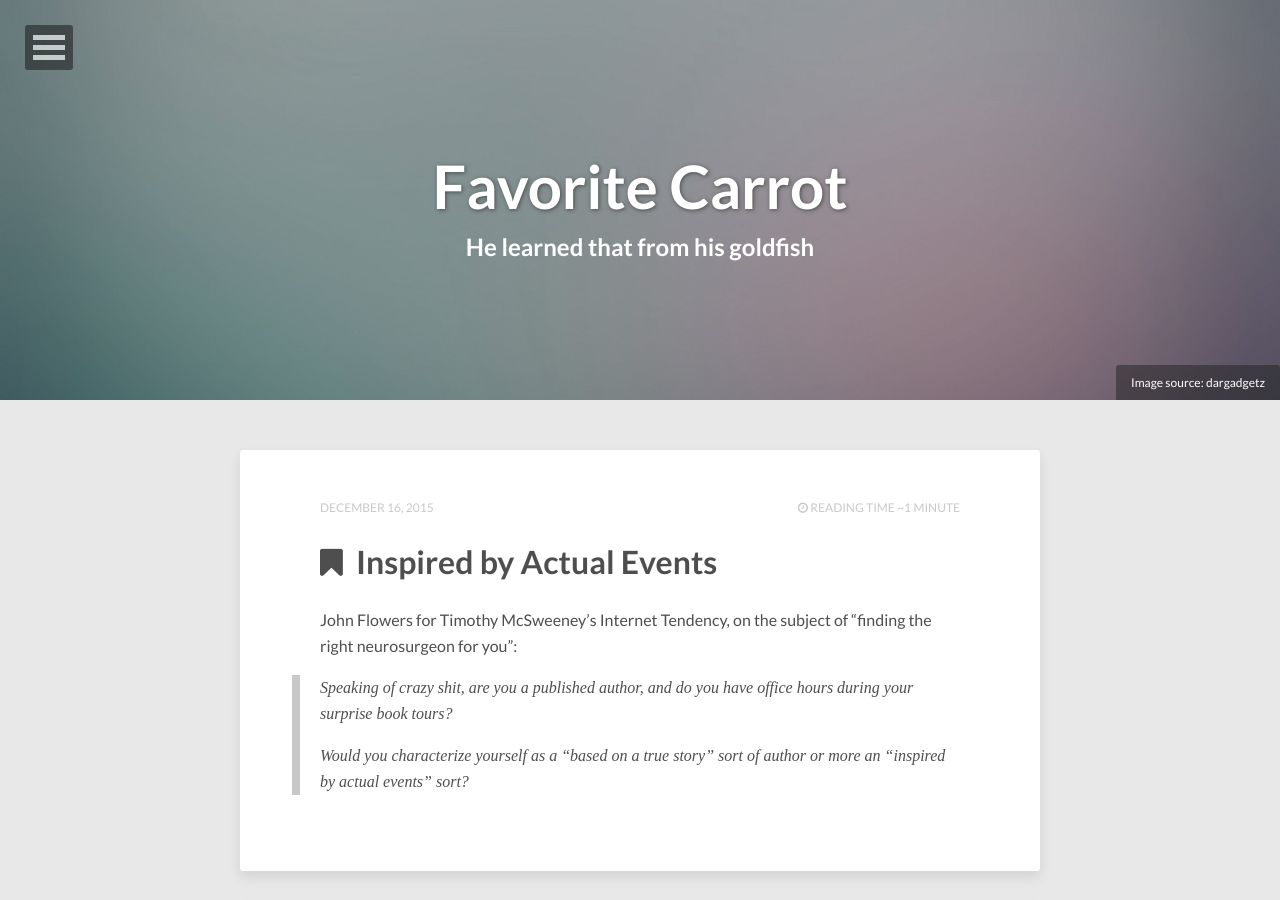
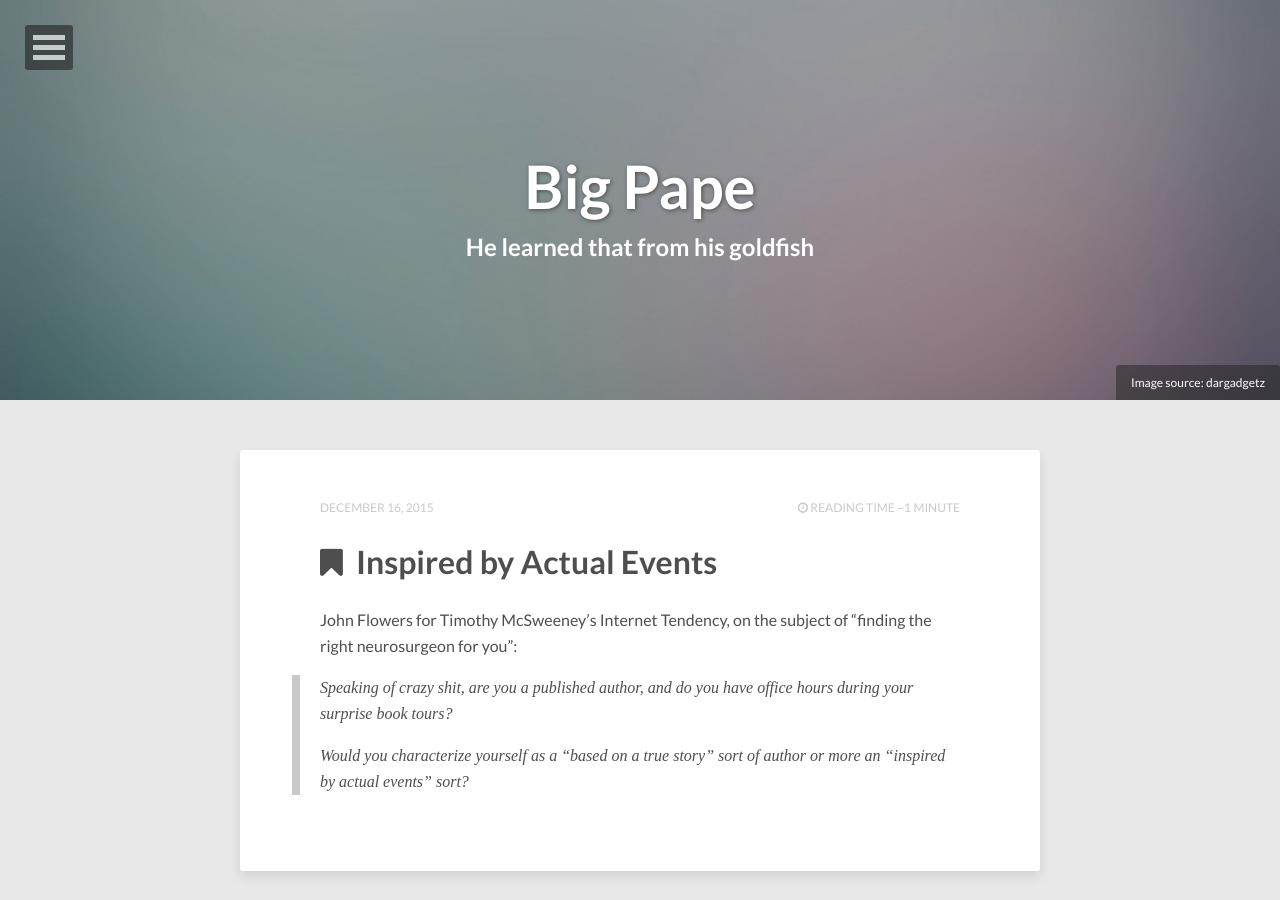
Before and after one commit to CarterPape/CarterPape.github.io, a Jekyll site: the page built from index.html, in a window 1280 px wide and 900 px high. Built offline with Jekyll 4.4.1, drawn with Linux system fonts in a browser that asks for light colours; nearby versions of some CDN libraries; the list of posts is cut into pages by our own code.

Commit message:
Better name

```diff
--- a/_config.yml
+++ b/_config.yml
@@ -1,6 +1,6 @@
-title:              Favorite Carrot
+title:              Big Pape
 description:        "A website containing the writing of a programmer who also loves math."
-disqus_shortname:   favcarrot
+disqus_shortname:   bigpape
 reading_time:       true
 words_per_minute:   200
 # Your site's domain goes here (eg: //mmistakes.github.io, http://mademistakes.com, etc)
--- a/_includes/scripts.html
+++ b/_includes/scripts.html
@@ -20,7 +20,7 @@
 , "Redeem your chance at redemption"
 , "Maybe I shouldn&#39;t have eaten so many croutons"
 , "Don&#39;t take it too seriously"
-, "Favourite Carrot?"
+, "Favorite Carrot?"
 , "<img src=\"{{ site.url }}/images/tul.png\" /><img src=\"{{ site.url }}/images/tur.png\" />"
 , "Thanks!"
 , "I think they actually did"
```
